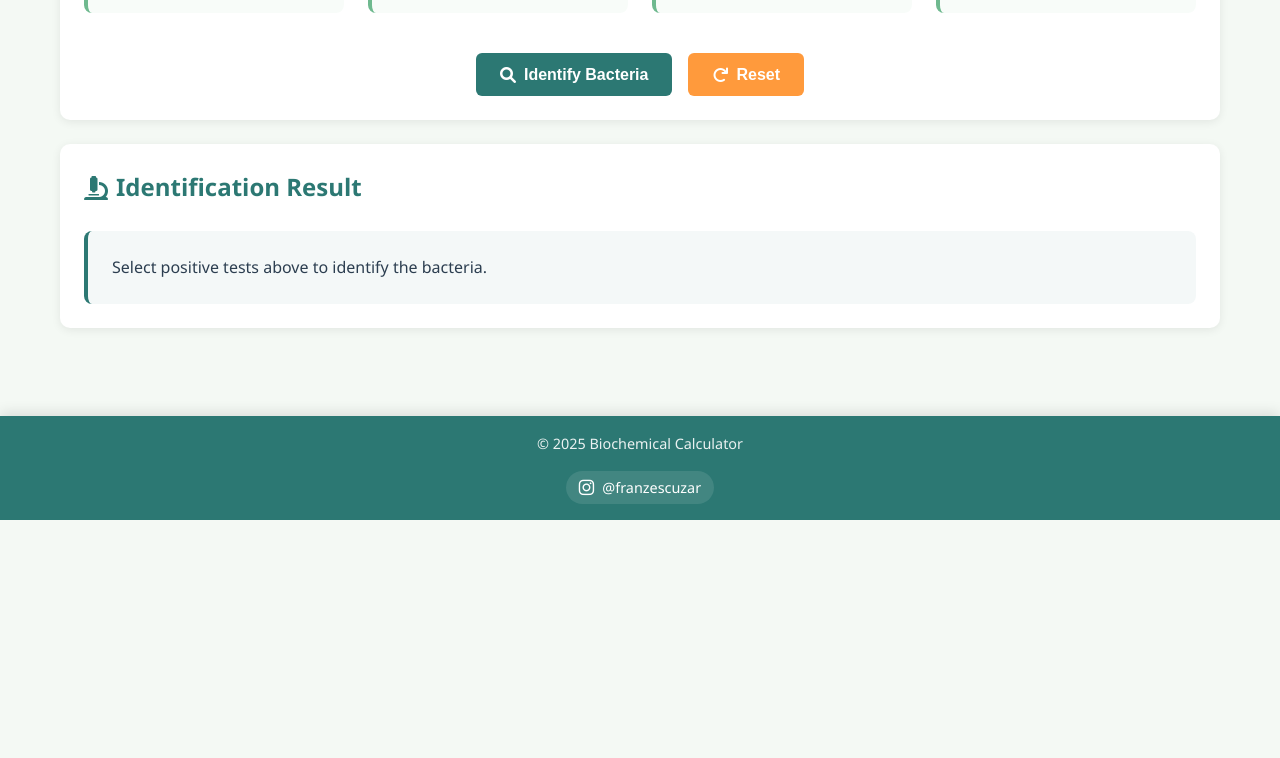
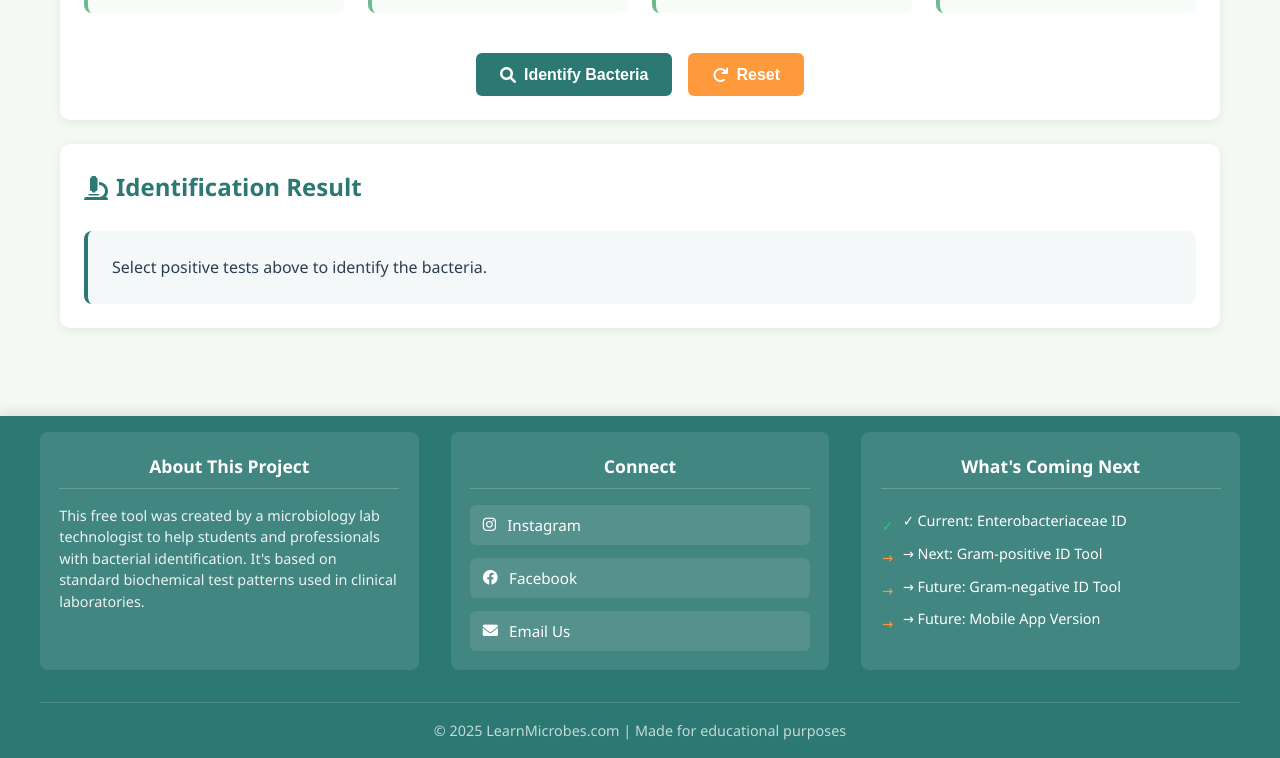
Before and after one commit to learnmicrobes/learnmicrobes, a plain HTML site: page index.html in a window 1280 px wide. Shown: the part 916-1674 px from the top of the page. Before the commit the page ends 1436 px from the top, so only its background shows below. Drawn offline with Linux system fonts and the light colour scheme.

Commit message:
Add files via upload

```diff
--- a/index.html
+++ b/index.html
@@ -99,11 +99,40 @@
 
     <footer>
         <div class="footer-content">
-            <p>&copy; 2025 Biochemical Calculator</p>
-            <div class="social-links">
-                <a href="https://instagram.com/franzescuzar" target="_blank" rel="noopener noreferrer">
-                    <i class="fab fa-instagram"></i> @franzescuzar
-                </a>
+            <div class="footer-grid">
+                <div class="footer-about">
+                    <h3>About This Project</h3>
+                    <p>This free tool was created by a microbiology lab technologist to help students and professionals with bacterial identification. It's based on standard biochemical test patterns used in clinical laboratories.</p>
+                </div>
+
+                <div class="footer-socials">
+                    <h3>Connect</h3>
+                    <div class="social-icons">
+                        <a href="https://instagram.com/franzescuzar" target="_blank" rel="noopener noreferrer">
+                            <i class="fab fa-instagram"></i> Instagram
+                        </a>
+                        <a href="https://facebook.com/[YOUR_FACEBOOK]" target="_blank" rel="noopener noreferrer">
+                            <i class="fab fa-facebook"></i> Facebook
+                        </a>
+                        <a href="mailto:learnmicrobes@outlook.com?subject=Question%20About%20LearnMicrobes" target="_blank" rel="noopener noreferrer">
+                            <i class="fas fa-envelope"></i> Email Us
+                        </a>
+                    </div>
+                </div>
+
+                <div class="footer-roadmap">
+                    <h3>What's Coming Next</h3>
+                    <ul>
+                        <li>✓ Current: Enterobacteriaceae ID</li>
+                        <li>→ Next: Gram-positive ID Tool</li>
+                        <li>→ Future: Gram-negative ID Tool</li>
+                        <li>→ Future: Mobile App Version</li>
+                    </ul>
+                </div>
+            </div>
+
+            <div class="footer-copyright">
+                <p>&copy; 2025 LearnMicrobes.com | Made for educational purposes</p>
             </div>
         </div>
     </footer>
--- a/styles.css
+++ b/styles.css
@@ -255,6 +255,105 @@ footer p {
     font-size: 1.1rem;
 }
 
+/* ===== Enhanced Footer Styles ===== */
+.footer-grid {
+    display: grid;
+    grid-template-columns: repeat(auto-fit, minmax(250px, 1fr));
+    gap: 2rem;
+    margin-bottom: 1.5rem;
+}
+
+.footer-about,
+.footer-socials,
+.footer-roadmap {
+    background: rgba(255, 255, 255, 0.1);
+    padding: 1.2rem;
+    border-radius: 8px;
+}
+
+.footer-about h3,
+.footer-socials h3,
+.footer-roadmap h3 {
+    color: white;
+    margin-top: 0;
+    margin-bottom: 1rem;
+    font-size: 1.1rem;
+    border-bottom: 1px solid rgba(255, 255, 255, 0.2);
+    padding-bottom: 0.5rem;
+}
+
+.footer-about p {
+    font-size: 0.9rem;
+    text-align: left;
+    line-height: 1.5;
+    opacity: 0.9;
+}
+
+.social-icons {
+    display: flex;
+    flex-direction: column;
+    gap: 0.8rem;
+}
+
+.social-icons a {
+    color: white;
+    text-decoration: none;
+    transition: all 0.3s ease;
+    font-size: 0.95rem;
+    display: flex;
+    align-items: center;
+    gap: 0.7rem;
+    padding: 0.5rem 0.8rem;
+    border-radius: 6px;
+    background: rgba(255, 255, 255, 0.1);
+}
+
+.social-icons a:hover {
+    background: rgba(255, 255, 255, 0.2);
+    transform: translateX(5px);
+}
+
+.footer-roadmap ul {
+    list-style: none;
+    padding: 0;
+    margin: 0;
+    font-size: 0.9rem;
+}
+
+.footer-roadmap li {
+    padding: 0.3rem 0;
+    display: flex;
+    align-items: center;
+    gap: 0.5rem;
+}
+
+.footer-roadmap li:before {
+    content: "";
+    display: inline-block;
+    width: 1em;
+    height: 1em;
+    background-size: contain;
+}
+
+.footer-copyright {
+    border-top: 1px solid rgba(255, 255, 255, 0.2);
+    padding-top: 1rem;
+    font-size: 0.8rem;
+    opacity: 0.8;
+}
+
+/* Roadmap icons */
+.footer-roadmap li:nth-child(1):before {
+    content: "✓";
+    color: var(--success-color);
+}
+.footer-roadmap li:nth-child(2):before,
+.footer-roadmap li:nth-child(3):before,
+.footer-roadmap li:nth-child(4):before {
+    content: "→";
+    color: var(--accent-color);
+}
+
 /* Responsive Design */
 @media (max-width: 768px) {
     form {
```
